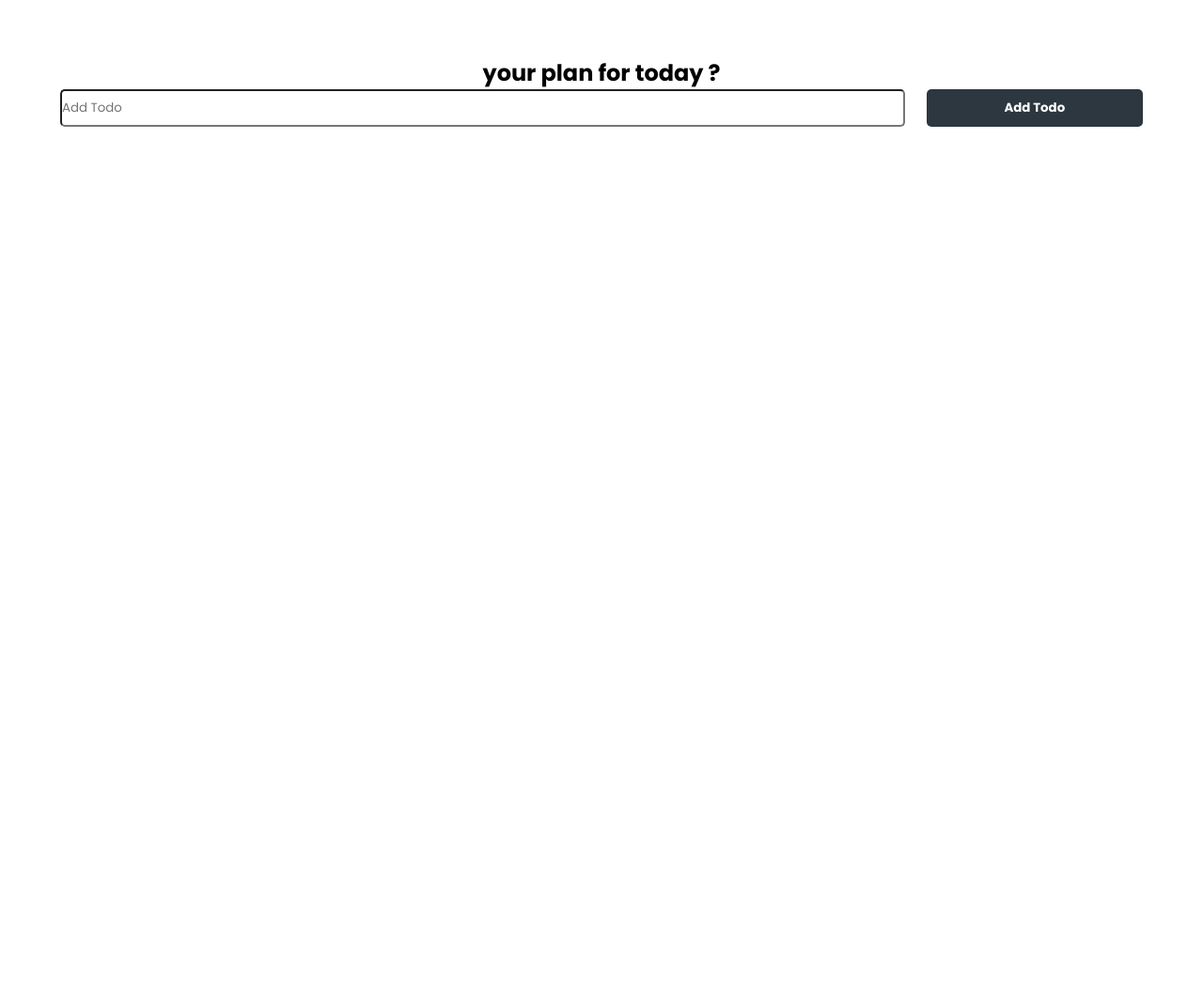
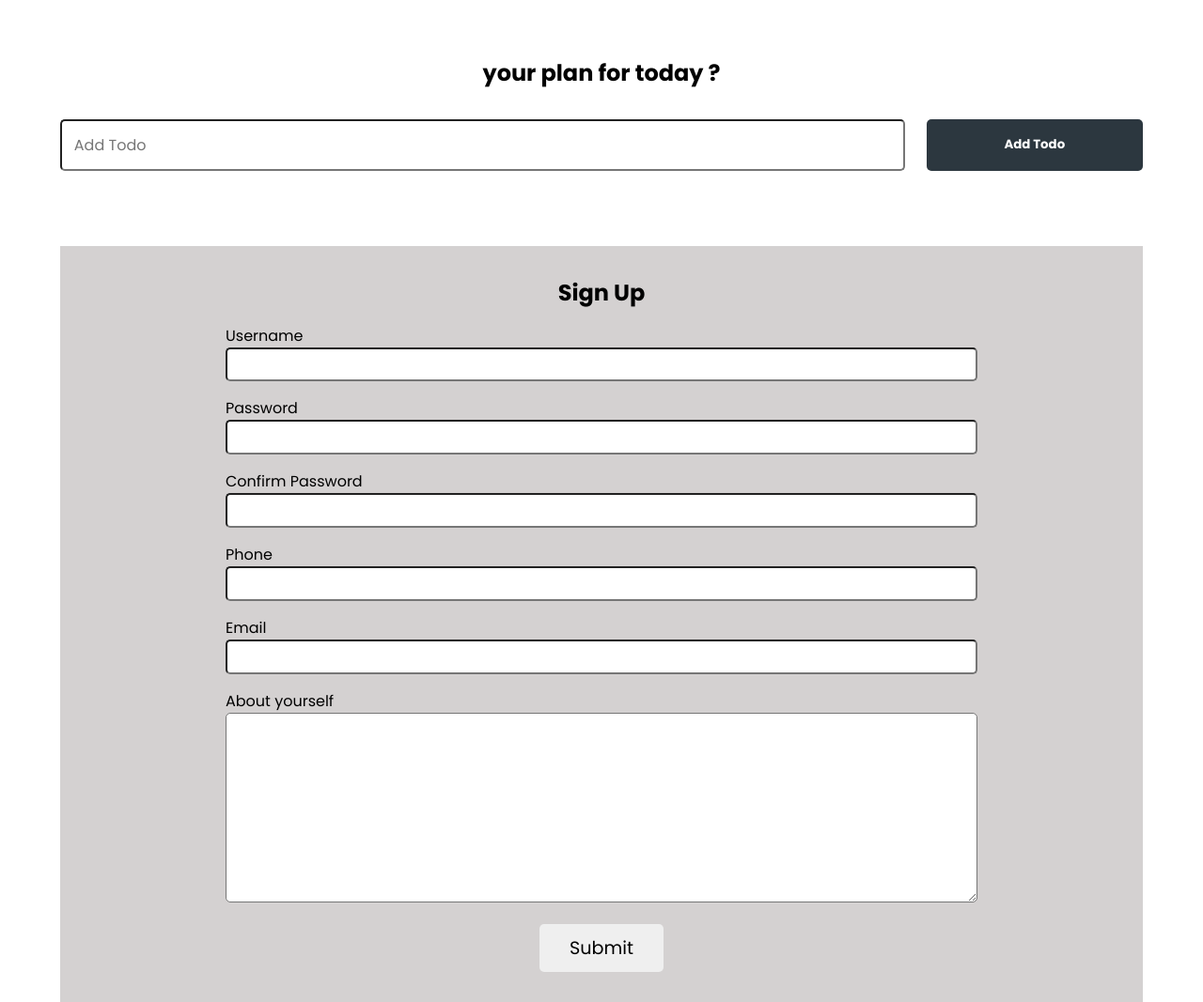
Before and after one commit to shihab91/dom-practice, a plain HTML site: page index.html in a window 1280 px wide. Shown: the part 500-1567 px from the top of the page at 94% size. Before the commit the page ends 800 px from the top, so only its background shows below. Drawn offline with Linux system fonts and the light colour scheme.

Commit message:
completer practice

```diff
--- a/index.html
+++ b/index.html
@@ -26,7 +26,37 @@
       <h2>your plan for today ?</h2>
       <form class="form-todo">
         <input type="text" placeholder="Add Todo" />
-        <input type="submit" value="Add Todo" class="btn"/>
+        <input type="submit" value="Add Todo" class="btn" />
+      </form>
+    </section>
+    <section class="section-signup container">
+      <h2>Sign Up</h2>
+      <form class="signup-form">
+        <div class="form-group">
+          <label for="username">Username</label>
+          <input type="text" name="username" id="username" />
+        </div>
+        <div class="form-group">
+          <label for="password">Password</label>
+          <input type="password" name="password" id="password" />
+        </div>
+        <div class="form-group">
+          <label for="confirmPassword">Confirm Password</label>
+          <input type="password" name="confirmPassword" id="confirmPassword" />
+        </div>
+        <div class="form-group">
+          <label for="phone">Phone</label>
+          <input type="text" name="phone" id="phone" />
+        </div>
+        <div class="form-group">
+          <label for="email">Email</label>
+          <input type="text" name="email" id="email" />
+        </div>
+        <div class="form-group">
+          <label for="about">About yourself</label>
+          <textarea name="about" id="about" cols="30" rows="10"></textarea>
+        </div>
+        <button type="submit" class="btn signup-btn">Submit</button>
       </form>
     </section>
   </body>
--- a/style.css
+++ b/style.css
@@ -64,6 +64,7 @@ a {
   min-height: 5vh;
   display: flex;
   justify-content: space-between;
+  margin-top: 2rem;
 }
 .form-todo input {
   min-height: 100%;
@@ -71,6 +72,8 @@ a {
 }
 .form-todo input[type="text"] {
   width: 78%;
+  padding: 0.8rem;
+  font-size: 1rem;
 }
 
 .form-todo input[type="submit"] {
@@ -79,3 +82,46 @@ a {
   color: white;
   font-weight: bold;
 }
+
+
+
+.section-signup{
+    margin-top:5rem;
+    text-align: center;
+    background-color: rgb(212, 209, 209);
+    padding: 2rem;
+}
+.signup-form{
+  max-width: 800px;
+  width: 95%;
+  margin: auto;
+  text-align: left;
+}
+.signup-form label{
+  display: block;
+}
+.signup-form input{
+  display: block;
+  width: 100%;
+  padding: 0.4rem;
+  border-radius: 5px;
+}
+.signup-form textarea{
+  width: 100%;
+  border-radius: 5px;
+}
+.signup-btn{
+  font-size: 1.2rem;
+  padding: 0.7rem 2rem;
+  margin: auto;
+  display: block;
+  margin-top: 1rem;
+transition: all 0.3s;
+}
+.signup-btn:hover{
+  background: rgb(44, 55, 63);
+  color: white;
+}
+.form-group{
+  margin-top: 1rem;
+}
```
